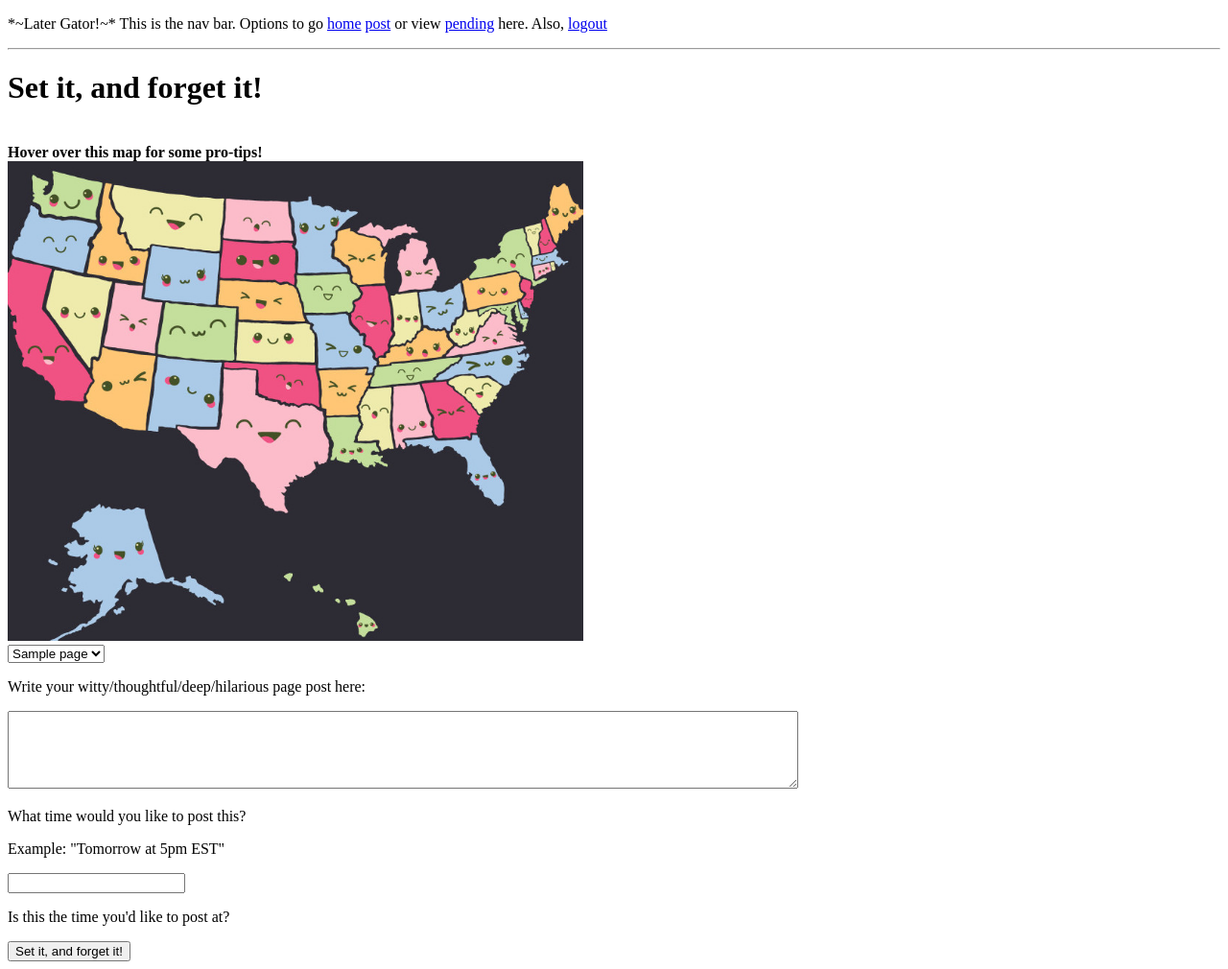
After one commit to ChloeCodesThings/LaterGator, a Flask app: template templates/post_pages.html in a window 1280 px wide. The commit adds this page. Shown: the whole page at 96% size. Run offline with Flask 2, Linux system fonts and the light colour scheme; the template is opened without the code that fills it: most values are stand-ins (such as "Sample title", 1, 10 or a date in 2020); some libraries are stand-ins or nearby versions.

```diff
--- a/model.py
+++ b/model.py
@@ -54,10 +54,11 @@ class Post(db.Model):
     post_id = db.Column(db.Integer,
                         primary_key=True,
                         autoincrement=True)
-    text = db.Column(db.String(800), nullable=False)
+    msg = db.Column(db.String(2000), nullable=False)
+    post_datetime = db.Column(db.String(30), nullable=False) #remember to change to datetime!
+    is_posted = db.Column(db.Boolean, default=False, nullable=False)
     user_id = db.Column(db.Integer, db.ForeignKey('users.user_id'), nullable=False)
     platform_id = db.Column(db.Integer, db.ForeignKey('platforms.platform_id'), nullable=False)
-    postdatetime = db.Column(db.String(30), nullable=False) #remember to change to datetime!
     #add post id as well! could update or delete it too...
 
 
--- a/server.py
+++ b/server.py
@@ -128,7 +128,9 @@ def add_token():
     return "success"
 
 
-@app.route('/post')
+
+
+@app.route('/post_pages')
 def show_post_form():
     if 'user_id' not in session:
         flash("You need to be logged in for that!")
@@ -143,16 +145,34 @@ def show_post_form():
 
     page_response = api.get_connections("me", "accounts")
 
-    return render_template("post.html", pages=page_response["data"])
+    return render_template("post_pages.html", pages=page_response["data"])
 
-@app.route('/confirm', methods=['POST'])
+
+@app.route('/post_profile')
+def show_post_form_profile():
+    if 'user_id' not in session:
+        flash("You need to be logged in for that!")
+        return redirect('/')
+
+    user_id = session["user_id"]
+    platform = Platform.query.filter_by(user_id=user_id).first()
+
+    access_token = platform.access_token
+    user = User.query.filter_by(user_id=user_id).first()
+    username = user.username
+
+    return render_template("post_profile.html", username=username)
+
+
+
+
+
+@app.route('/confirm_pages', methods=['POST'])
 def confirm_post():
 
     if 'user_id' not in session:
         flash("You need to be logged in for that!")
         return redirect('/login')
-
-
 
     page_id = request.form.get("page_id")
     msg = request.form.get("userpost")
@@ -182,23 +202,6 @@ def confirm_post():
 
     #return redirect("/posts/{ID}")
 
-    return render_template("/confirm.html", time_to_show=time_to_show)
-    # return render_template("/confirm.html", hour=hour, minute=minute, timezone=timezone, ampm=ampm, userpost=userpost, monthyear=monthyear)
-
-
-
-@app.route('/myposts')
-def show_posts():
-    if 'user_id' not in session:
-        flash("You need to be logged in for that!")
-        return redirect('/login')
-
-    user_id = session["user_id"]
-    platform = Platform.query.filter_by(user_id=user_id).first()
-
-    access_token = platform.access_token
-    api = GraphAPI(access_token)
-
     page_response = api.get_connections("me", "accounts")
 
     pages = page_response["data"]
@@ -212,7 +215,7 @@ def show_posts():
 
         #getting page's posts
 
-        post_rsp=api.get_connections(id=current_page_id, connection_name='promotable_posts', fields='is_published,message')
+        post_rsp=api.get_connections(id=current_page_id, connection_name='promotable_posts', fields='is_published,message,id')
 
         for post in post_rsp['data']:
             # post_ids.append(post['id'])
@@ -223,27 +226,109 @@ def show_posts():
                 unpublished_posts.append(post)
 
 
+    return render_template("/confirm_page.html", time_to_show=time_to_show, published_posts=published_posts, unpublished_posts=unpublished_posts)
+    # return render_template("/confirm.html", hour=hour, minute=minute, timezone=timezone, ampm=ampm, userpost=userpost, monthyear=monthyear)
 
 
-            # for each_post in all_posts_regardless_of_page:
-            #     message = each_post['message']
-            #     is_published = each_post['is_published']
+
+# @app.route('/myposts')
+# def show_posts():
+#     if 'user_id' not in session:
+#         flash("You need to be logged in for that!")
+#         return redirect('/login')
+
+#     user_id = session["user_id"]
+#     platform = Platform.query.filter_by(user_id=user_id).first()
+
+#     access_token = platform.access_token
+#     api = GraphAPI(access_token)
+
+#     page_response = api.get_connections("me", "accounts")
+
+#     pages = page_response["data"]
+
+#     all_posts_regardless_of_page = []
+#     published_posts = []
+#     unpublished_posts = []
+
+#     for page in pages:
+#         current_page_id = str(page['id']) #getting current page id
+
+#         #getting page's posts
+
+#         post_rsp=api.get_connections(id=current_page_id, connection_name='promotable_posts', fields='is_published,message')
+
+#         for post in post_rsp['data']:
+#             # post_ids.append(post['id'])
+
+#             if post['is_published']:
+#                 published_posts.append(post)
+#             else:
+#                 unpublished_posts.append(post)
 
 
 
 
-        # post_ids = [ p['id'] for p in  post_rsp['data']] #getting post ids
+#             # for each_post in all_posts_regardless_of_page:
+#             #     message = each_post['message']
+#             #     is_published = each_post['is_published']
+
+
+
+
+#         # post_ids = [ p['id'] for p in  post_rsp['data']] #getting post ids
 
 
 
 
 
-    return render_template("myposts.html", published_posts=published_posts, unpublished_posts=unpublished_posts)
+#     return render_template("myposts.html", published_posts=published_posts, unpublished_posts=unpublished_posts)
 
 
-@app.route('/fbbutton')
-def test():
-    return render_template("fbbutton.html")
+# @app.route('/fbbutton')
+# def test():
+#     return render_template("fbbutton.html")
+
+@app.route('/confirm_profile', methods=['POST'])
+def add_post_to_db():
+    """Add post info to db"""
+
+    if 'user_id' not in session:
+        flash("You need to be logged in for that!")
+        return redirect('/login')
+
+    user_id = session["user_id"]
+    msg = request.form.get("userpost")
+    scheduled_publish_time = request.form.get('publish_timestamp')
+    platform = Platform.query.filter_by(user_id=user_id).first()
+    platform_id = platform.platform_id
+
+
+    new_post = Post(msg=msg, post_datetime=scheduled_publish_time, user_id=session["user_id"], platform_id=platform_id)
+
+        #Add new user to database
+    db.session.add(new_post)
+    db.session.commit()
+
+
+
+
+    # ***** THIS POSTS TO FACEBOOK ******
+
+    # user_id = session["user_id"]
+    # platform = Platform.query.filter_by(user_id=user_id).first()
+
+    # access_token = platform.access_token
+
+
+    # api = GraphAPI(access_token)
+
+    # api.put_object(parent_object='me', connection_name='feed', message=msg)
+
+#insert into db
+#show pending
+
+    return render_template("/confirm_profile.html")
 
 
 
--- a/templates/confirm.html
+++ b/templates/confirm_profile.html
@@ -5,9 +5,10 @@
 
     <img src="static/goodjob.jpg">
 
-    <p>Maybe we'll text you when that happens? That would be cool...</p>
+    <h3>Pending posts on your Facebook profile:</h3>
 
-    <p>Click <a href="/myposts">here</a> to see your pending/posted statuses</p>
+<!--     Need to show pending posts here -->
+
 
 
 {% endblock %}
--- /dev/null
+++ b/templates/post_pages.html
@@ -0,0 +1,71 @@
+{% extends 'base.html' %}
+{% block content %}
+
+<script src="https://rawgithub.com/wanasit/chrono/master/chrono.min.js"></script>
+<script src="https://cdnjs.cloudflare.com/ajax/libs/moment.js/2.15.2/moment.min.js"></script>
+
+    <h1>Set it, and forget it!</h1>
+        <br>
+
+<b>Hover over this map for some pro-tips!</b>
+<br>
+
+<img src='/static/USAnotext.jpg' height="500" width="600" onmouseover="this.src='/static/USAchatty.jpg';" onmouseout="this.src='/static/USAnotext.jpg';" />
+
+
+<br>
+    <form action="/confirm_pages" method="POST">
+
+        <select name="page_id">
+            {% for page in pages %}
+                <option value="{{ page['id'] }}">{{ page['name'] }}</option>
+            {% endfor %}
+        </select>
+
+        <p>Write your witty/thoughtful/deep/hilarious page post here:</p>
+                <textarea rows="5" cols="100" name="userpost" required="true"></textarea>
+
+
+            <script type="text/javascript">
+                $(document).ready(function(){
+
+                    $('#time_textbox').on('keyup',function() {
+                        // time_from_textbox is whatever they typed in
+                        var time_from_textbox = $('#time_textbox').val();
+                        console.log('time_from_textbox', time_from_textbox);
+
+                        // Parsed chrono date (chrono.parseDate(x))
+                        var chrono_time = chrono.parseDate(time_from_textbox);
+                        console.log('chrono_time', chrono_time);
+
+                        // format that to the value we want to actually send to facebook (seconds epoch value)
+                        var moment_time = moment(chrono_time);
+                        console.log('moment_time', moment_time);
+
+                        var moment_unix = moment_time.format('X');
+
+                        console.log(moment_unix)
+
+
+                        // setting our final time value (seconds since the epoch) to our hidden input
+                        $('#hidden_time').val(moment_unix);
+                        $('#time_example').html(chrono_time);
+
+
+                    });
+
+                })
+            </script>
+                <input id="hidden_time" type="hidden" name="publish_timestamp">
+<!--                 <input id="hidden_time_textbox" type="hidden" name="word_time_format">
+ -->
+    <p>What time would you like to post this?</p>
+    <p>Example: "Tomorrow at 5pm EST"</p>
+    <input id="time_textbox" name="time_to_show" rows="5" cols="100">
+    <p>Is this the time you'd like to post at?</p>
+    <p id="time_example"></p>
+
+        <input type="submit" value="Set it, and forget it!">
+    </form>
+
+{% endblock %}
```
Also changed, not shown: templates/confirm_page.html (added, +17 -0 lines), templates/logged_in_page.html (+13 -17 lines), templates/post_profile.html (renamed from templates/post.html, +3 -7 lines).
